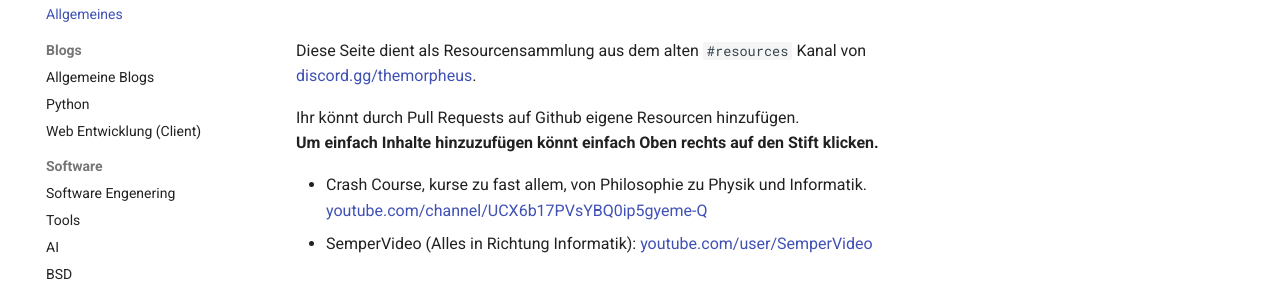
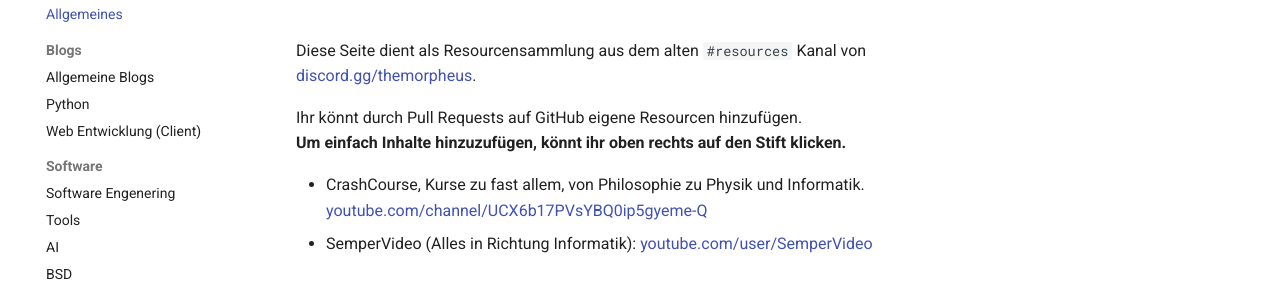
Before and after one commit to themorpheustutorials/resources, an MkDocs documentation site: the page built from docs/index.md, in a window 1280 px wide. Shown: the part 142-436 px from the top of the page. Built offline with MkDocs 1.6.1 and Material for MkDocs 9.7.7, drawn with Linux system fonts in a browser that asks for light colours; comment, search, counter and statistics services are not loaded.

Commit message:
Fixed Typos (#13)

```diff
--- a/docs/index.md
+++ b/docs/index.md
@@ -1,10 +1,10 @@
 Diese Seite dient als Resourcensammlung aus dem alten `#resources` Kanal
 von [discord.gg/themorpheus](https://discord.gg/themorpheus).
 
-Ihr könnt durch Pull Requests auf Github eigene Resourcen hinzufügen.
+Ihr könnt durch Pull Requests auf GitHub eigene Resourcen hinzufügen.
 <br>
-**Um einfach Inhalte hinzuzufügen könnt einfach Oben rechts auf den Stift klicken.**
+**Um einfach Inhalte hinzuzufügen, könnt ihr oben rechts auf den Stift klicken.**
 
-- Crash Course, kurse zu fast allem, von Philosophie zu Physik und
+- CrashCourse, Kurse zu fast allem, von Philosophie zu Physik und
   Informatik. [youtube.com/channel/UCX6b17PVsYBQ0ip5gyeme-Q](https://www.youtube.com/channel/UCX6b17PVsYBQ0ip5gyeme-Q)
 - SemperVideo (Alles in Richtung Informatik): [youtube.com/user/SemperVideo](https://www.youtube.com/user/SemperVideo)
```
Also changed, not shown: README.md (+2 -2 lines).
